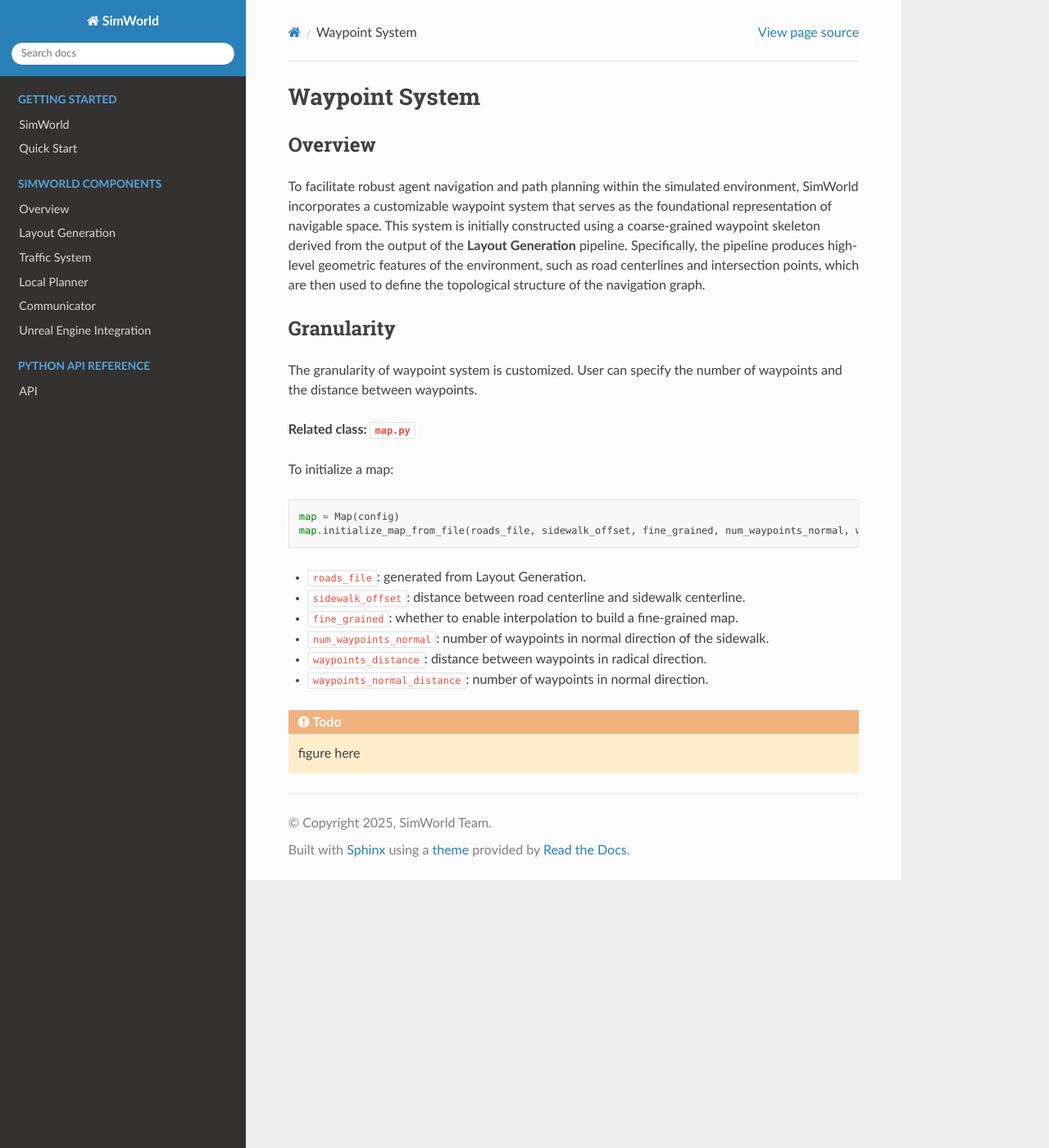
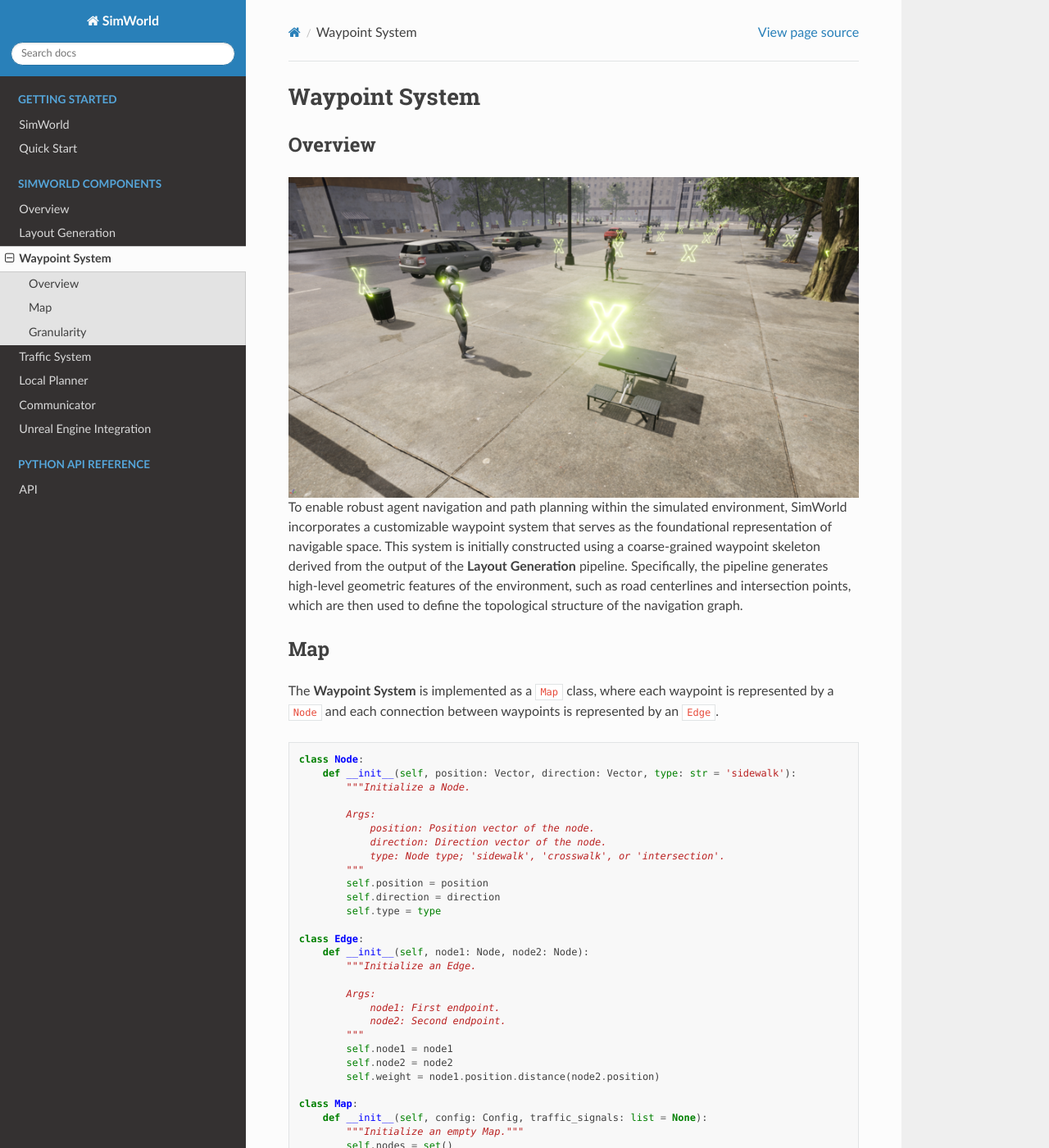
Before and after one commit to KoeYe/SimWorld-doc, a Sphinx documentation site: the page built from docs/source/components/waypoint_system.md, in a window 1280 px wide and 1400 px high. Shown: the whole window at 82% size. Built offline with Sphinx 7.4.7 and the Read the Docs theme 3.1.0, drawn with Linux system fonts in a browser that asks for light colours; some of the changed text lies outside the part shown.

Commit message:
finish waypoint system

````diff
--- a/docs/source/components/waypoint_system.md
+++ b/docs/source/components/waypoint_system.md
@@ -1,25 +1,71 @@
 # Waypoint System
 
 ## Overview
-To facilitate robust agent navigation and path planning within the simulated environment, SimWorld incorporates a customizable waypoint system that serves as the foundational representation of navigable space. This system is initially constructed using a coarse-grained waypoint skeleton derived from the output of the **Layout Generation** pipeline. Specifically, the pipeline produces high-level geometric features of the environment, such as road centerlines and intersection points, which are then used to define the topological structure of the navigation graph.
+```{image} ../assets/waypoint_system.png
+:width: 800px
+:align: center
+:alt: Waypoint System Overview
+```
+
+To enable robust agent navigation and path planning within the simulated environment, SimWorld incorporates a customizable waypoint system that serves as the foundational representation of navigable space. This system is initially constructed using a coarse-grained waypoint skeleton derived from the output of the **Layout Generation** pipeline. Specifically, the pipeline generates high-level geometric features of the environment, such as road centerlines and intersection points, which are then used to define the topological structure of the navigation graph.
+
+## Map
+The **Waypoint System** is implemented as a `Map` class, where each waypoint is represented by a `Node` and each connection between waypoints is represented by an `Edge`.
+```python
+class Node:
+    def __init__(self, position: Vector, direction: Vector, type: str = 'sidewalk'):
+        """Initialize a Node.
+
+        Args:
+            position: Position vector of the node.
+            direction: Direction vector of the node.
+            type: Node type; 'sidewalk', 'crosswalk', or 'intersection'.
+        """
+        self.position = position
+        self.direction = direction
+        self.type = type
+
+class Edge:
+    def __init__(self, node1: Node, node2: Node):
+        """Initialize an Edge.
+
+        Args:
+            node1: First endpoint.
+            node2: Second endpoint.
+        """
+        self.node1 = node1
+        self.node2 = node2
+        self.weight = node1.position.distance(node2.position)
+
+class Map:
+    def __init__(self, config: Config, traffic_signals: list = None):
+        """Initialize an empty Map."""
+        self.nodes = set()
+        self.edges = set()
+        self.adjacency_list = defaultdict(list)
+        self.config = config
+        self.traffic_signals = traffic_signals
+```
 
 ## Granularity
-The granularity of waypoint system is customized. User can specify the number of waypoints and the distance between waypoints.
-
-**Related class: `map.py`**
+The granularity of the waypoint system is customizable. Users can specify the number of waypoints and the distance between them.
 
 To initialize a map:
 ```python
 map = Map(config)
 map.initialize_map_from_file(roads_file, sidewalk_offset, fine_grained, num_waypoints_normal, waypoints_distance, waypoints_normal_distance)
 ```
-+ `roads_file`: generated from Layout Generation.
-+ `sidewalk_offset`: distance between road centerline and sidewalk centerline.
-+ `fine_grained`: whether to enable interpolation to build a fine-grained map.
-+ `num_waypoints_normal`: number of waypoints in normal direction of the sidewalk.
-+ `waypoints_distance`: distance between waypoints in radical direction.
-+ `waypoints_normal_distance`: number of waypoints in normal direction.
++ `roads_file`: File generated from the Layout Generation pipeline.
++ `sidewalk_offset`: Distance between the road centerline and sidewalk centerline.
++ `fine_grained`: Whether to enable interpolation to build a fine-grained map.
++ `num_waypoints_normal`: Number of waypoints in the normal direction of the sidewalk.
++ `waypoints_distance`: Distance between waypoints along the sidewalk.
++ `waypoints_normal_distance`: Number of waypoints in the normal direction.
 
-```{todo}
-figure here
+In a coarse-grained map, all nodes are labeled as `intersection`. In a fine-grained map, `sidewalk` and `crosswalk` nodes are interpolated between `intersection` nodes. Below is an example of coarse-grained and fine-grained maps.
+
+```{image} ../assets/waypoint_example.png
+:width: 800px
+:align: center
+:alt: Waypoint System Example
 ```
--- a/docs/source/index.rst
+++ b/docs/source/index.rst
@@ -31,6 +31,7 @@
 
    components/overview
    components/citygen
+   components/waypoint_system
    components/traffic_system
    components/local_planner
    components/communicator
````
Also changed, not shown: other parts of docs/source/index.rst (+1 -1 lines), docs/source/components/traffic_system.md (+4 -2 lines), docs/source/assets/traffic_overview.png (deleted), docs/source/assets/waypoint_example.png (added), docs/source/assets/waypoint_system.png (added), 2 other files.
